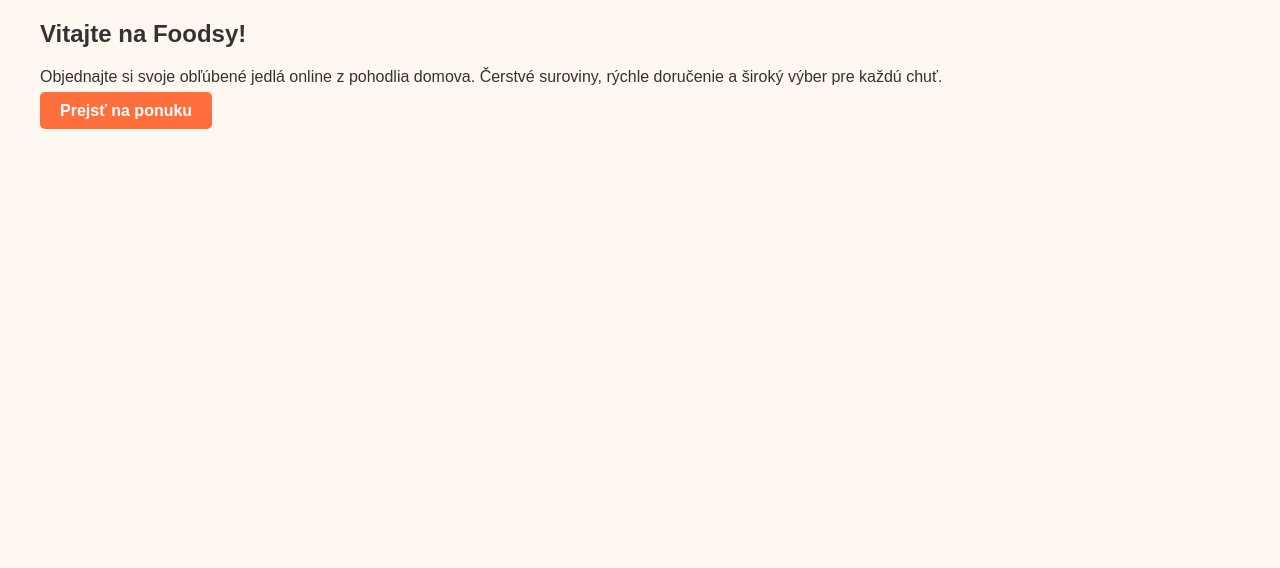
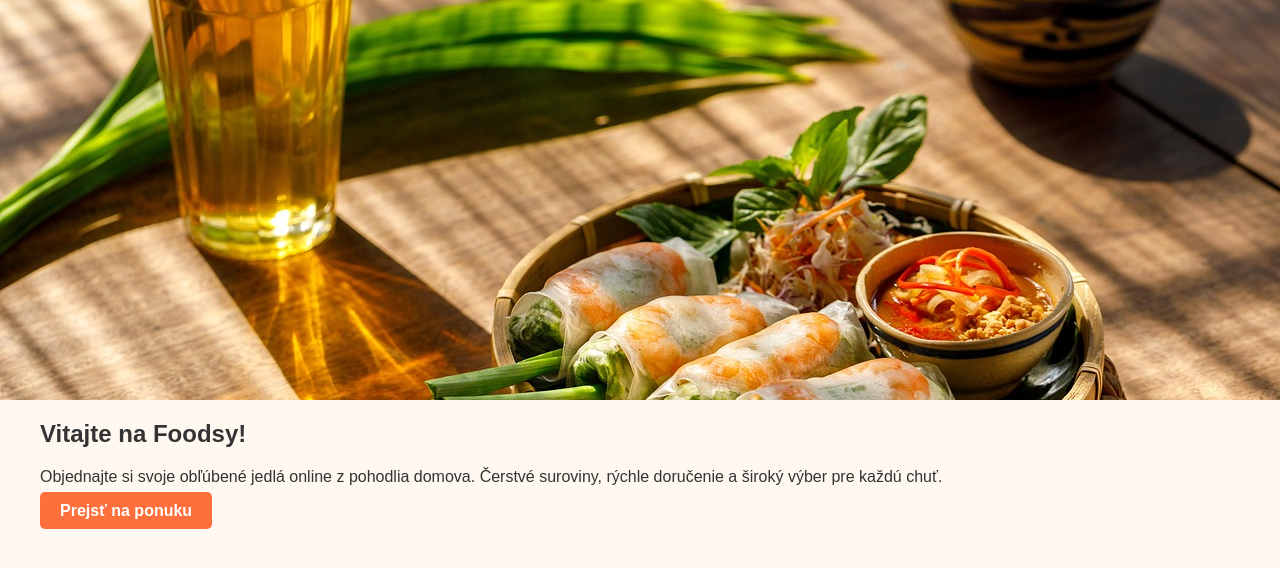
Before and after one commit to MilanSurkos/Foodsy, a Django app: page / in a window 1280 px wide. Shown: the part 38-606 px from the top of the page. Run offline with Django 5.2, Linux system fonts and the light colour scheme.

Commit message:
Slideshow test

```diff
--- a/foodsy/settings.py
+++ b/foodsy/settings.py
@@ -124,6 +124,9 @@ USE_TZ = True
 
 STATIC_URL = 'static/'
 
+STATICFILES_DIRS = [ BASE_DIR / "static" ]  # ak máš "static/" priamo v projekte
+
+
 # Default primary key field type
 # https://docs.djangoproject.com/en/5.2/ref/settings/#default-auto-field
 
--- a/templates/base.html
+++ b/templates/base.html
@@ -1,4 +1,5 @@
 <!-- templates/base.html -->
+{% load static %}
 <!DOCTYPE html>
 <html lang="sk">
 <head>
@@ -30,6 +31,29 @@
         nav ul li a:hover {
             text-decoration: underline;
         }
+
+        /* === Slideshow === */
+        .slideshow-container {
+            position: relative;
+            max-width: 100%;
+            height: 400px;
+            overflow: hidden;
+        }
+        .slide {
+            display: none;
+            position: absolute;
+            width: 100%;
+            height: 100%;
+        }
+        .slide img {
+            width: 100%;
+            height: 100%;
+            object-fit: cover;
+        }
+        .slide.active {
+            display: block;
+        }
+
         .container {
             max-width: 1200px;
             margin: 20px auto;
@@ -82,56 +106,40 @@
         </ul>
     </nav>
 
+    <!-- Slideshow -->
+    <div class="slideshow-container">
+        <div class="slide active">
+            <img src="{% static 'images/slide1.jpg' %}" alt="Slide 1">
+        </div>
+        <div class="slide">
+            <img src="{% static 'images/slide2.jpg' %}" alt="Slide 2">
+        </div>
+        <div class="slide">
+            <img src="{% static 'images/slide3.jpg' %}" alt="Slide 3">
+        </div>
+    </div>
+
+    <script>
+        let slideIndex = 0;
+        const slides = document.getElementsByClassName("slide");
+
+        function showSlides() {
+            for (let i = 0; i < slides.length; i++) {
+                slides[i].classList.remove("active");
+            }
+            slideIndex++;
+            if (slideIndex > slides.length) { slideIndex = 1; }
+            slides[slideIndex - 1].classList.add("active");
+            setTimeout(showSlides, 4000);
+        }
+
+        showSlides();
+    </script>
+
     <!-- Obsah stránky -->
     <div class="container">
         {% block content %}
-        <!-- Tu môžeš použiť niektorý z pripravených popisov ako príklad -->
-
-        <!-- Domov – uvítací banner -->
-        <section>
-            <h1>Vitajte na Foodsy!</h1>
-            <p>Objednajte si svoje obľúbené jedlá online z pohodlia domova. Čerstvé suroviny, rýchle doručenie a široký výber pre každú chuť.</p>
-            <a href="{% url 'product_list' %}" class="button">Prejsť na ponuku</a>
-        </section>
-
-        <!-- Produkty – popis sekcie -->
-        <section>
-            <h2>Naša ponuka jedál</h2>
-            <p>Vyberte si zo širokej ponuky našich jedál – od tradičných slovenských špecialít až po medzinárodné lahôdky. Každé jedlo pripravujeme s dôrazom na kvalitu a čerstvosť.</p>
-        </section>
-
-        <!-- Detail produktu – príklad -->
-        <section>
-            <h3>Pizza Margherita</h3>
-            <p>Tradičná talianska pizza s paradajkovou omáčkou, mozzarellou a čerstvou bazalkou.</p>
-            <p><strong>Cena:</strong> 7.50 €</p>
-            <form method="post" action="#">
-                {% csrf_token %}
-                <label for="mnozstvo">Množstvo:</label>
-                <input type="number" id="mnozstvo" name="mnozstvo" value="1" min="1" max="10" />
-                <button type="submit">Pridať do košíka</button>
-            </form>
-        </section>
-
-        <!-- Košík – popis košíka -->
-        <section>
-            <h2>Váš košík</h2>
-            <p>Skontrolujte položky, ktoré ste si vybrali. Môžete upraviť množstvo alebo odstrániť položky pred dokončením objednávky.</p>
-        </section>
-
-        <!-- Objednávky – popis stránky -->
-        <section>
-            <h2>Vaše objednávky</h2>
-            <p>Tu nájdete prehľad všetkých vašich objednávok vrátane aktuálne spracovávaných a dokončených. Sledujte stav a históriu vašich objednávok jednoducho a prehľadne.</p>
-        </section>
-
-        <!-- Potvrdenie objednávky -->
-        <section>
-            <h2>Ďakujeme za vašu objednávku!</h2>
-            <p>Vaša objednávka bola úspešne prijatá a začíname ju spracovávať. Čoskoro vám prinesieme vaše obľúbené jedlo až k dverám.</p>
-            <a href="{% url 'home' %}" class="button">Späť na domovskú stránku</a>
-        </section>
-
+        <!-- Obsah stránok tu -->
         {% endblock %}
     </div>
 </body>
```
Also changed, not shown: db.sqlite3, static/images/slide1.jpg (added), static/images/slide2.jpg (added), static/images/slide3.jpg (added).
